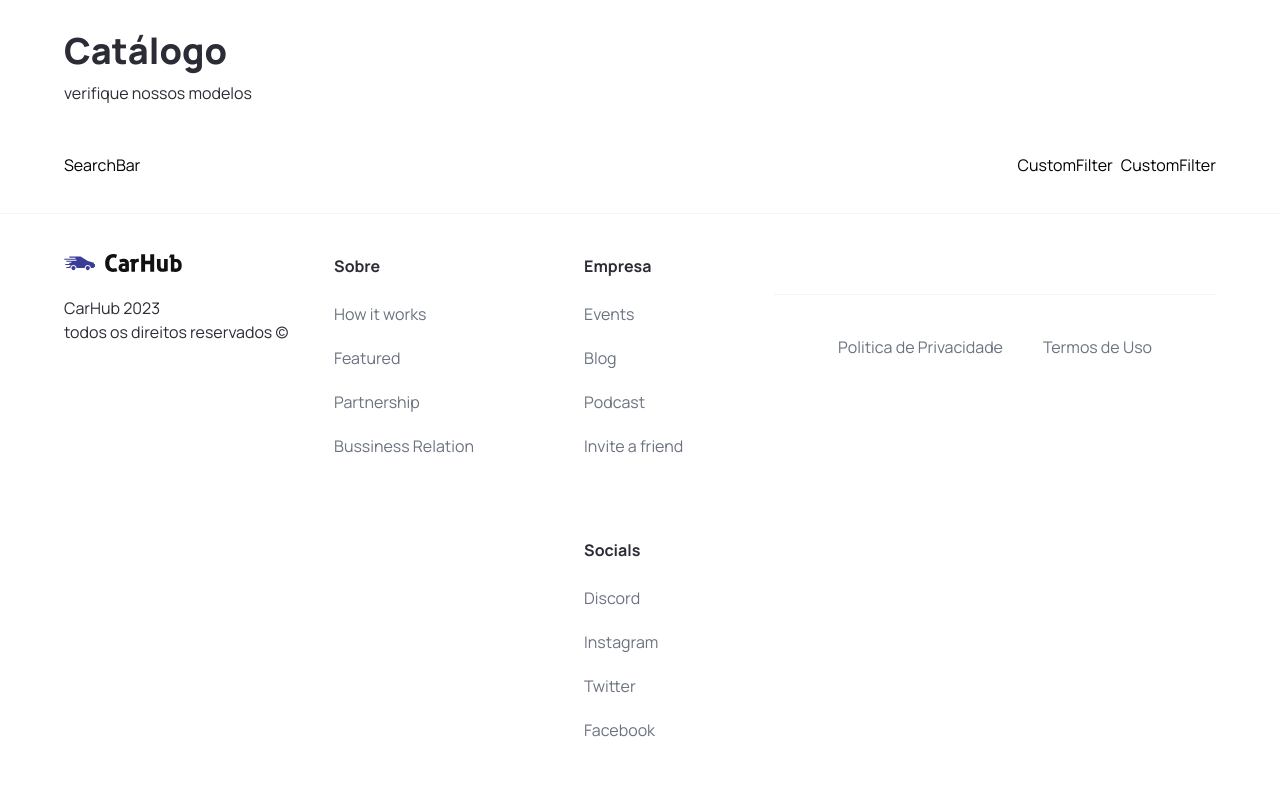
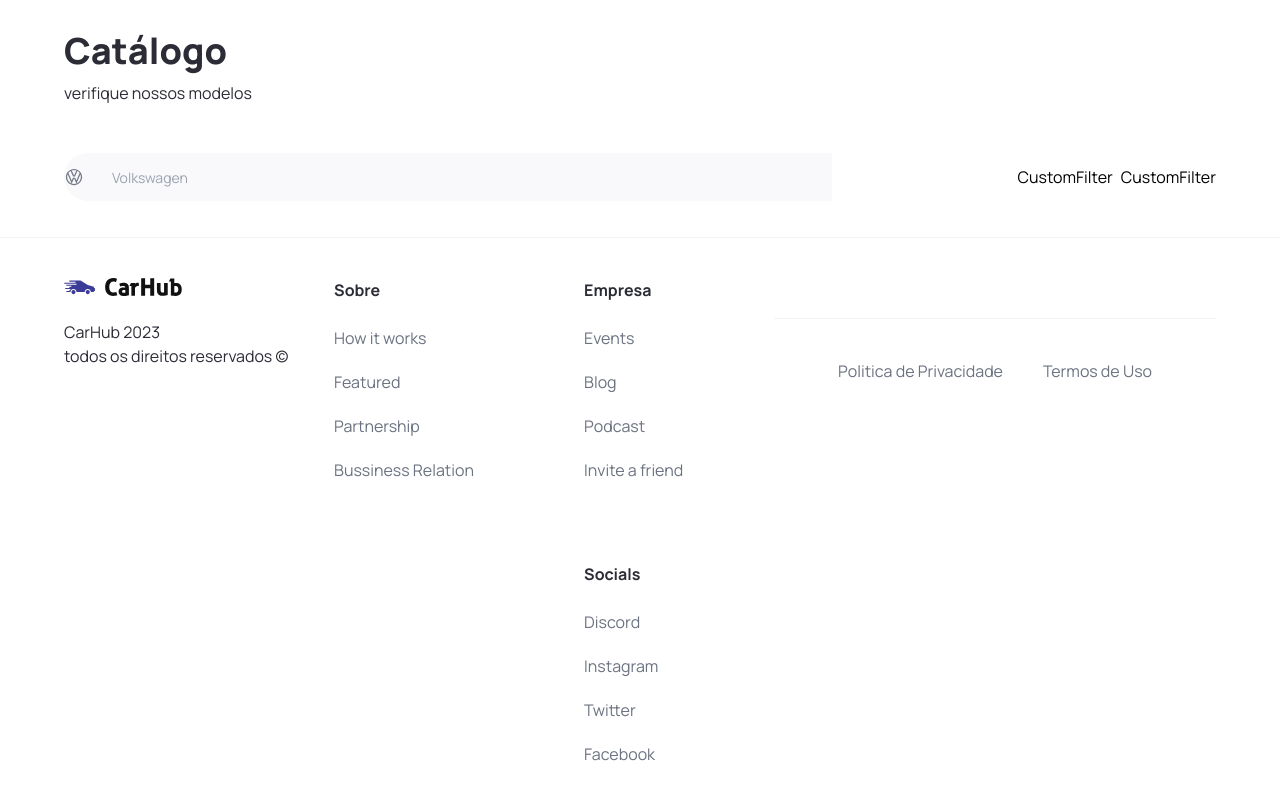
Before and after one commit to thiagoeu/rentalCars, a Next.js app: page / in a window 1280 px wide. Shown: the part 833-1633 px from the top of the page. Built offline with nearby package versions, Linux system fonts and the light colour scheme.

Commit message:
feat:: search bar

```diff
--- a/components/SearchBar.tsx
+++ b/components/SearchBar.tsx
@@ -1,8 +1,23 @@
+"use client";
+
 import React from 'react'
+import { SearchManufacturer } from '.';
+import { useState } from 'react';
 
 const SearchBar = () => {
-  return (
-    <div>SearchBar</div>
+    const [manufacturer,setManufacturer] = useState("");
+    const handleSearch = () => {}
+    return (
+    <form className='searchbar' onSubmit={handleSearch}>
+        <div className="searchbar__item">
+            <SearchManufacturer
+            manufacturer = {manufacturer}
+            setManufacturer = {setManufacturer}
+            />
+
+        </div>
+
+    </form>
   )
 }
 
--- /dev/null
+++ b/components/SearchManufacturer.tsx
@@ -0,0 +1,55 @@
+"use client"
+import React from 'react'
+import { SearchManufacturerProps } from '@/types'
+import { Combobox, Transition } from '@headlessui/react'
+import Image from 'next/image'
+import { useState, Fragment } from 'react'
+import { manufacturers } from '@/constants'
+
+
+const SearchManufacturer = ({manufacturer, setManufacturer} : SearchManufacturerProps) => {
+    const [query, setQuery] = useState("");
+    const filteredManufacturers = query === "" ? manufacturers : manufacturers.filter((item)=> (
+        item.toLowerCase().replace(/\s+/g,"")
+        .includes(query.toLowerCase().replace(/\s+/g,""))
+    ))
+
+  return (
+    <div className='search-manufacturer'>
+        <Combobox>
+            <div className='relative w-full'>
+                <Combobox.Button className='absolute top-[14px]'>
+                    <Image
+                    src="/car-logo.svg"
+                    alt="car logo"
+                    className='m1-4'
+                    width={20}
+                    height={20}
+                    />
+                </Combobox.Button>
+
+                <Combobox.Input
+                    className="search-manufacturer__input"
+                    placeholder='Volkswagen'
+                    displayValue= {(manufacturer : string)=> manufacturer}
+                    onChange={(e) => setQuery(e.target.value)}
+                />
+                <Transition
+                    as = {Fragment}
+                    leave='transition ease-in duration-100'
+                    leaveFrom='opacity-100'
+                    leaveTo='opacity-0'
+                    afterLeave={ () => setQuery('')}
+                >
+                    <Combobox.Options>
+
+                    </Combobox.Options>
+                </Transition>
+
+            </div>
+        </Combobox>
+    </div>
+  )
+}
+
+export default SearchManufacturer
--- a/components/index.tsx
+++ b/components/index.tsx
@@ -4,6 +4,7 @@
 import Footer from "./Footer";
 import CustomFilter from "./CustomFilter";
 import SearchBar from "./SearchBar";
+import SearchManufacturer from "./SearchManufacturer";
 
 export {
     Hero,
@@ -12,4 +13,5 @@
     Footer,
     CustomFilter,
     SearchBar,
+    SearchManufacturer,
 }
```
Also changed, not shown: package.json (+5 -4 lines), types/index.tsx (+6 -1 lines), 1 other file (tests, documents, lock files or other folders).
